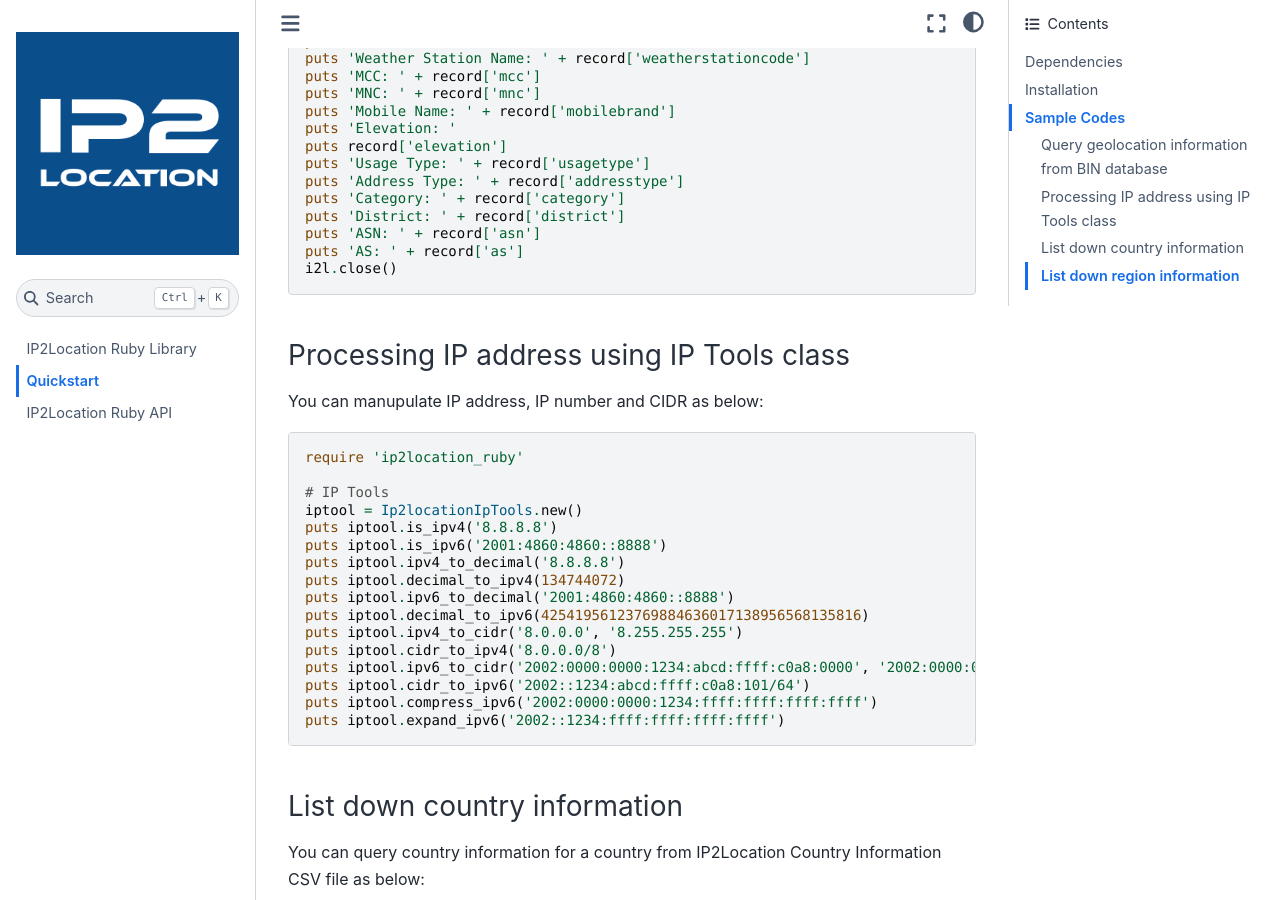
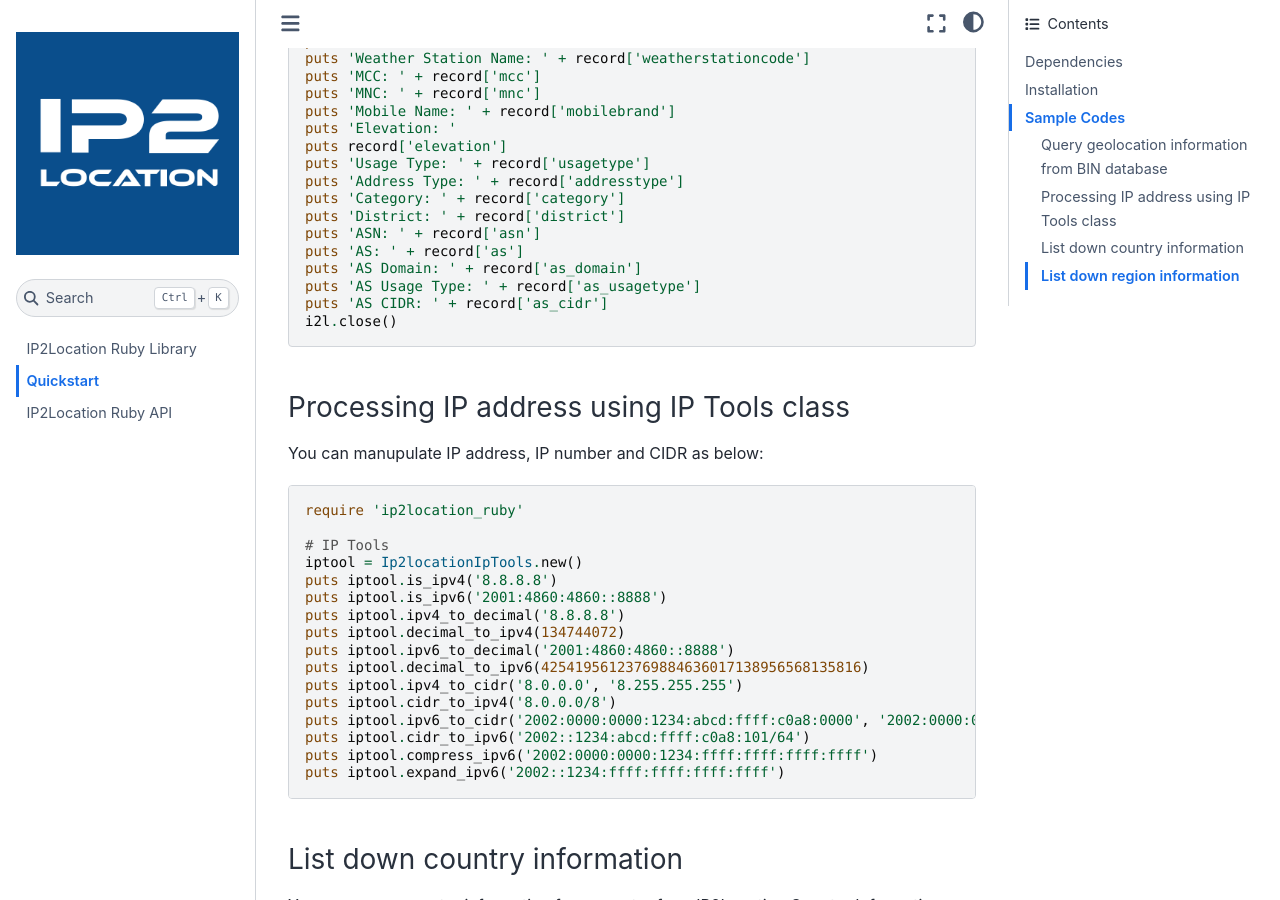
Before and after one commit to ip2location/ip2location-ruby, a Sphinx documentation site: the page built from docs/source/quickstart.md, in a window 1280 px wide and 900 px high, scrolled down 1244 px. Built offline with Sphinx 7.4.7 and the Sphinx Book theme 1.1.4, drawn with Linux system fonts in a browser that asks for light colours.

Commit message:
Updated documentation

````diff
--- a/docs/source/quickstart.md
+++ b/docs/source/quickstart.md
@@ -61,6 +61,9 @@
 puts 'District: ' + record['district']
 puts 'ASN: ' + record['asn']
 puts 'AS: ' + record['as']
+puts 'AS Domain: ' + record['as_domain']
+puts 'AS Usage Type: ' + record['as_usagetype']
+puts 'AS CIDR: ' + record['as_cidr']
 i2l.close()
 ```
 
````
